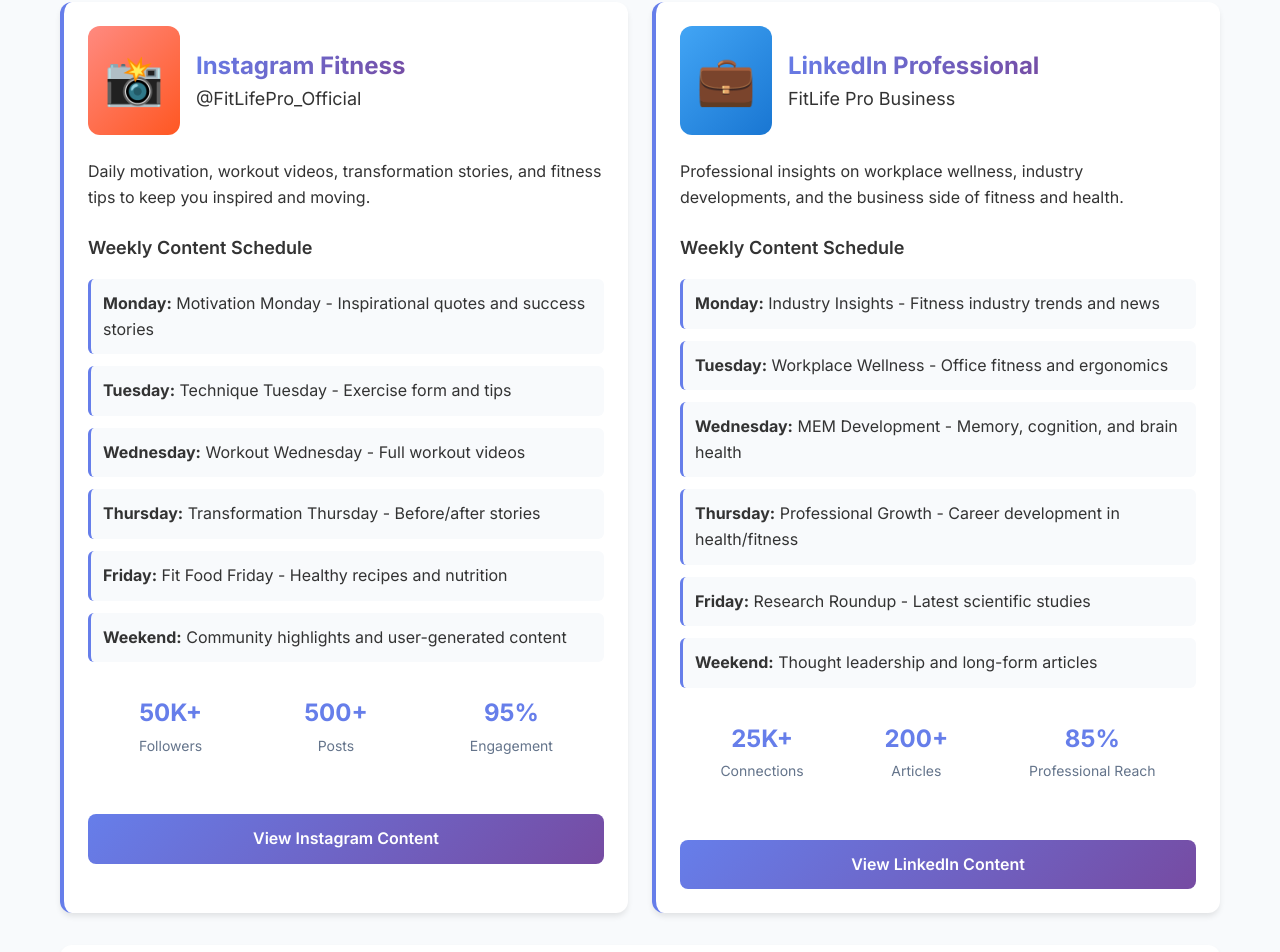
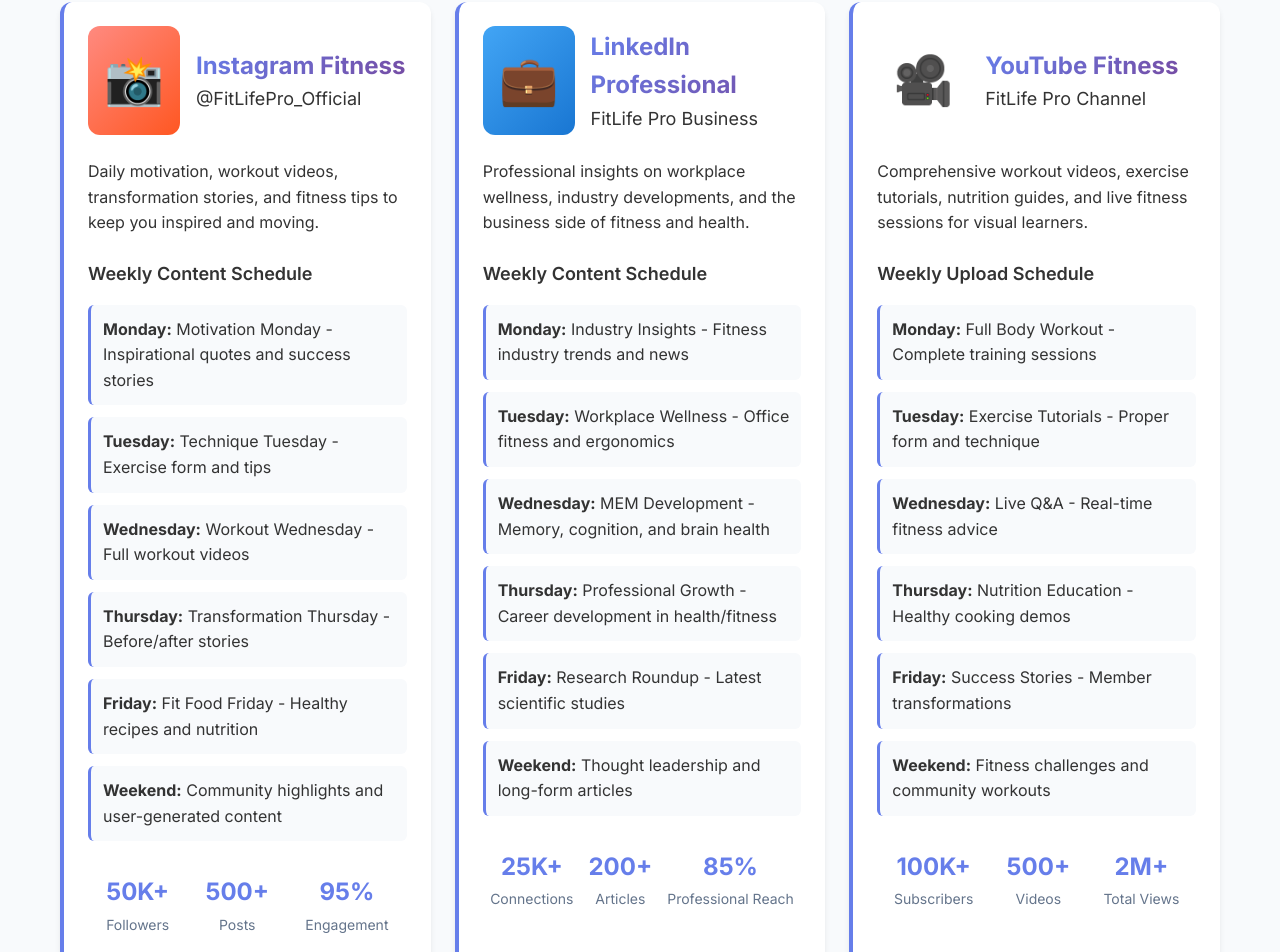
Before and after one commit to DhruvVcet/food_workout_app, a Next.js app: page /social in a window 1280 px wide. Shown: the part 449-1401 px from the top of the page. Built offline with nearby package versions, Linux system fonts and the light colour scheme.

Commit message:
Add YouTube platform section to social hub
cgen-c8ff13797b81445e8d90ab1ea3addef3

```diff
--- a/app/social/page.tsx
+++ b/app/social/page.tsx
@@ -122,6 +122,62 @@ export default function SocialPage() {
 
               <Link href="/social/linkedin" className="btn btn-primary w-full mt-6">
                 View LinkedIn Content
+              </Link>
+            </div>
+
+            {/* YouTube Hub */}
+            <div className="card social-platform">
+              <div className="platform-header">
+                <div className="platform-icon youtube">🎥</div>
+                <div>
+                  <h2 className="text-2xl font-bold gradient-text">YouTube Fitness</h2>
+                  <p className="text-lg">FitLife Pro Channel</p>
+                </div>
+              </div>
+
+              <p className="mb-6">Comprehensive workout videos, exercise tutorials, nutrition guides, and live fitness sessions for visual learners.</p>
+
+              <div className="content-schedule">
+                <h3 className="text-lg font-semibold mb-4">Weekly Upload Schedule</h3>
+                <div className="schedule-list">
+                  <div className="schedule-item">
+                    <strong>Monday:</strong> Full Body Workout - Complete training sessions
+                  </div>
+                  <div className="schedule-item">
+                    <strong>Tuesday:</strong> Exercise Tutorials - Proper form and technique
+                  </div>
+                  <div className="schedule-item">
+                    <strong>Wednesday:</strong> Live Q&A - Real-time fitness advice
+                  </div>
+                  <div className="schedule-item">
+                    <strong>Thursday:</strong> Nutrition Education - Healthy cooking demos
+                  </div>
+                  <div className="schedule-item">
+                    <strong>Friday:</strong> Success Stories - Member transformations
+                  </div>
+                  <div className="schedule-item">
+                    <strong>Weekend:</strong> Fitness challenges and community workouts
+                  </div>
+                </div>
+              </div>
+
+              <div className="platform-stats">
+                <div className="stat">
+                  <span className="stat-number">100K+</span>
+                  <span className="stat-label">Subscribers</span>
+                </div>
+                <div className="stat">
+                  <span className="stat-number">500+</span>
+                  <span className="stat-label">Videos</span>
+                </div>
+                <div className="stat">
+                  <span className="stat-number">2M+</span>
+                  <span className="stat-label">Total Views</span>
+                </div>
+              </div>
+
+              <Link href="/social/youtube" className="btn btn-primary w-full mt-6">
+                View YouTube Content
               </Link>
             </div>
           </div>
```
